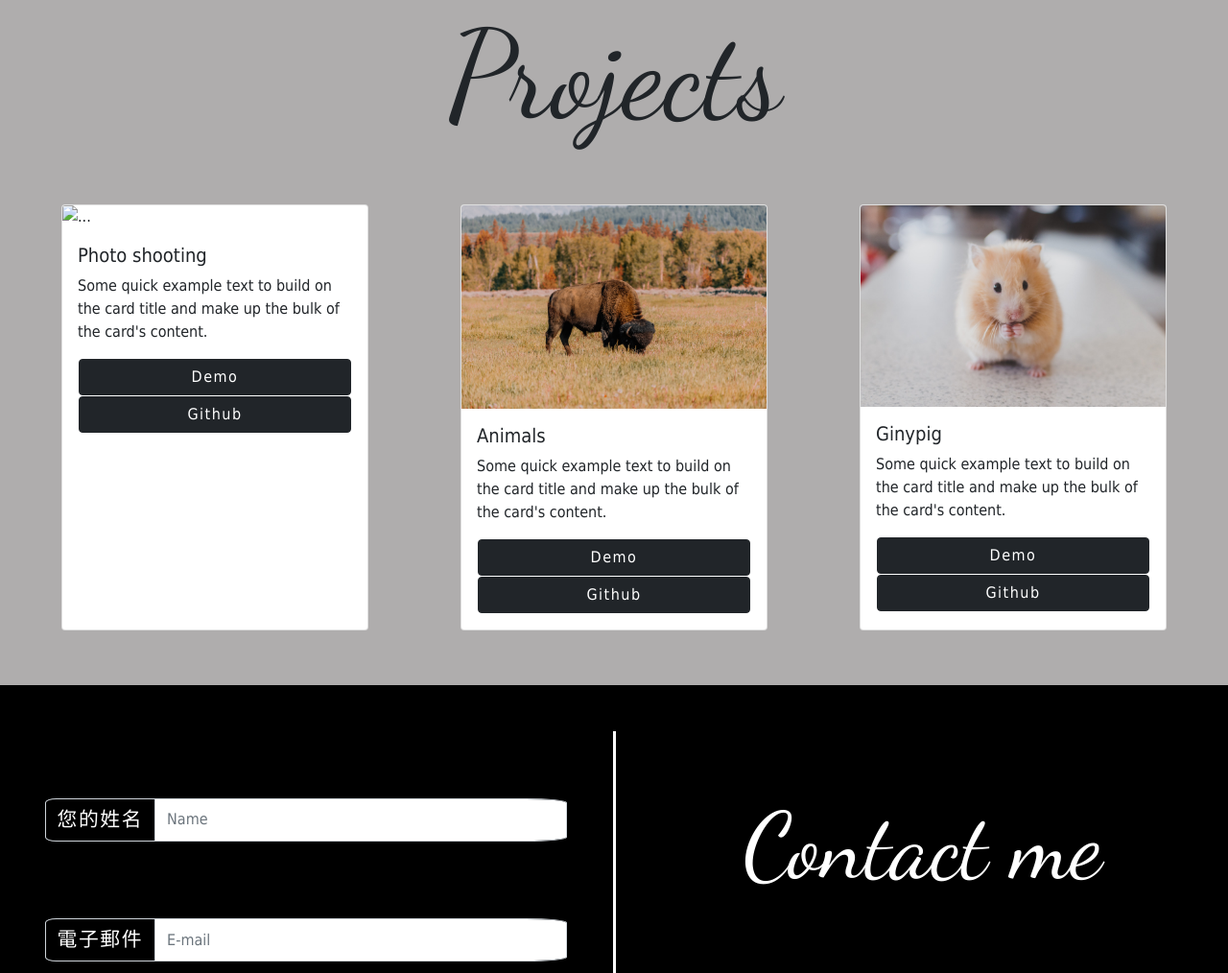
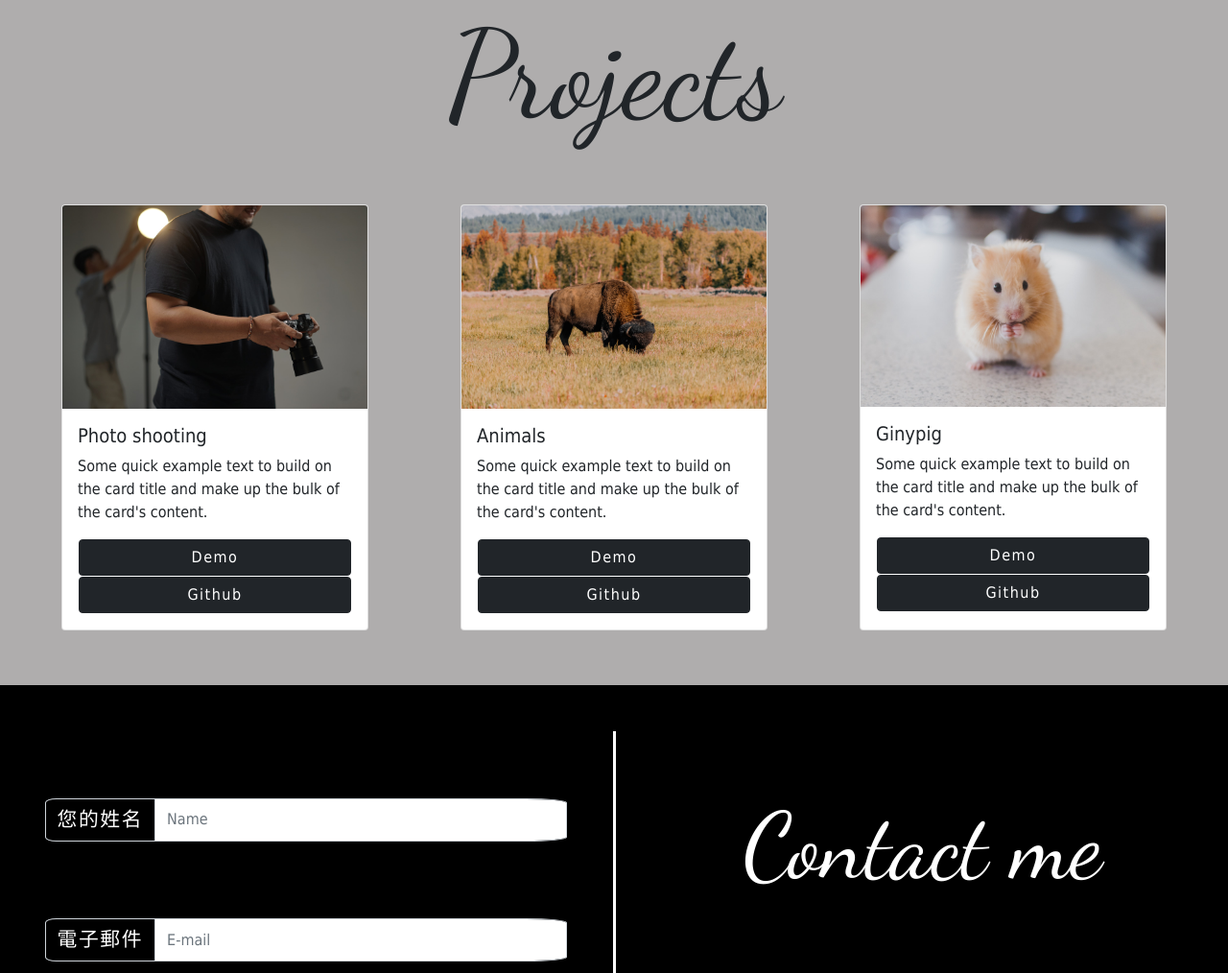
Before and after one commit to dracarys55/Personal-website, a plain HTML site: page index.html in a window 1280 px wide. Shown: the part 2558-3572 px from the top of the page at 96% size. Drawn offline with nearby package versions, Linux system fonts and the light colour scheme; files that its build step writes are made by us from their sources; the site is published under a folder, as on GitHub Pages, so addresses that start at the root find nothing.

Commit message:
fixing the display of project's picture

```diff
--- a/index.html
+++ b/index.html
@@ -151,7 +151,7 @@
         <h2>Projects</h2>
         <div class="myprojects">
           <div class="card" style="width: 20rem;">
-            <img src="/style/preview images/aditya-wardhana-qeoKt-KLumg-unsplash.jpg" class="card-img-top" alt="...">
+            <img src="./style/preview images/aditya-wardhana-qeoKt-KLumg-unsplash.jpg" class="card-img-top" alt="...">
             <div class="card-body">
               <h5 class="card-title">Photo shooting</h5>
               <p class="card-text">Some quick example text to build on the card title and make up the bulk of the card's content.</p>
```
